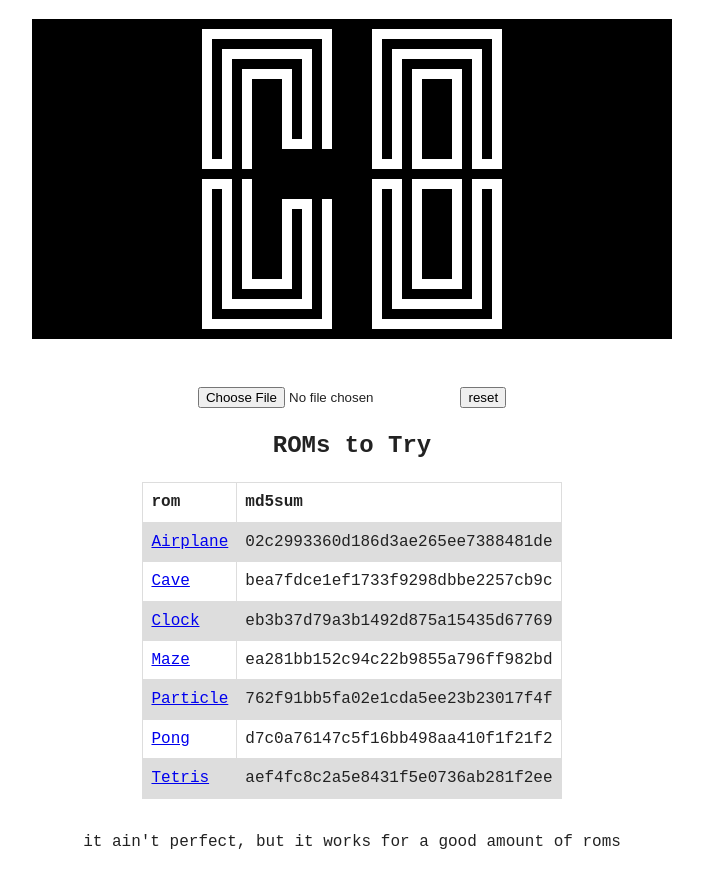
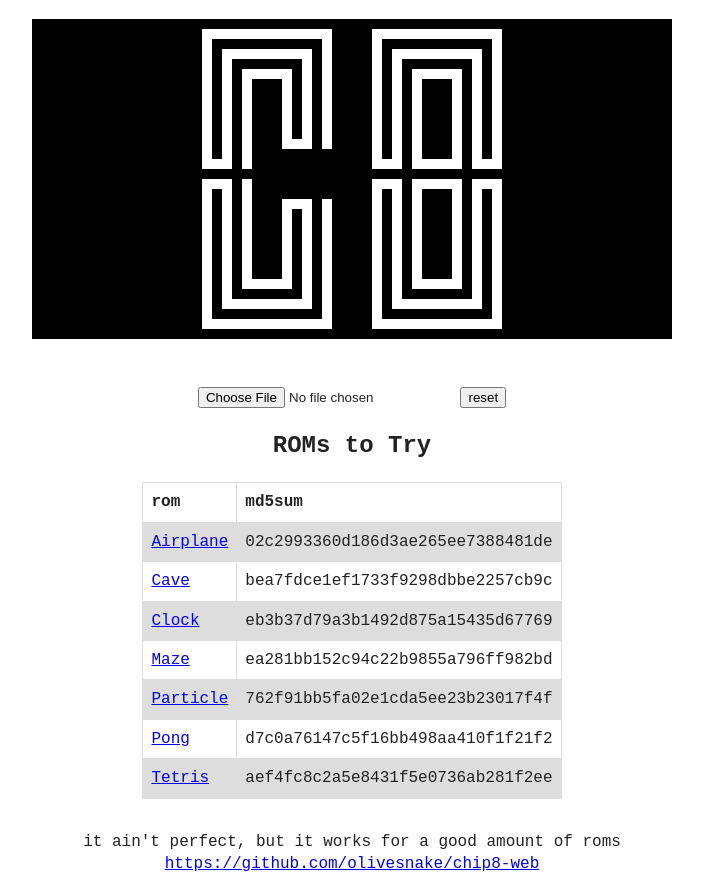
Before and after one commit to olivesnake/chip8-web, a website built with webpack: page index.html in a window 1280 px wide. Shown: the part 69-952 px from the top of the page, without its empty margins (288-991 px from the left). Before the commit the page ends 930 px from the top, so only its background shows below. Built offline with nearby package versions, Linux system fonts and the light colour scheme.

Commit message:
updated README

```diff
--- a/index.html
+++ b/index.html
@@ -89,6 +89,7 @@
   </table>
 </main>
 <script src="js/app.js"></script>
-<footer>it ain't perfect, but it works for a good amount of roms</footer>
+<footer>it ain't perfect, but it works for a good amount of roms<br><a href="https://github.com/olivesnake/chip8-web" target="_parent">https://github.com/olivesnake/chip8-web</a>
+</footer>
 </body>
 </html>
```
Also changed, not shown: README.md (added), img/chip8-screenshot.png (added).
